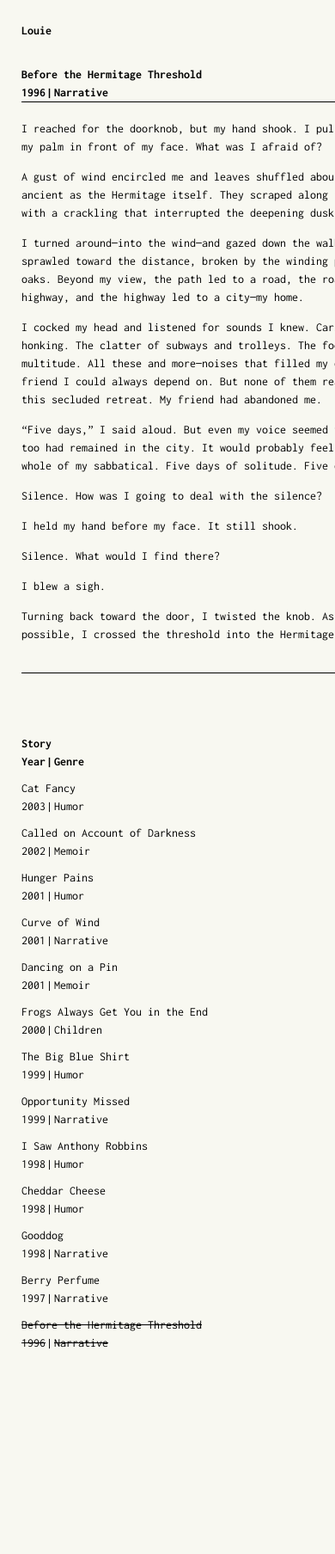
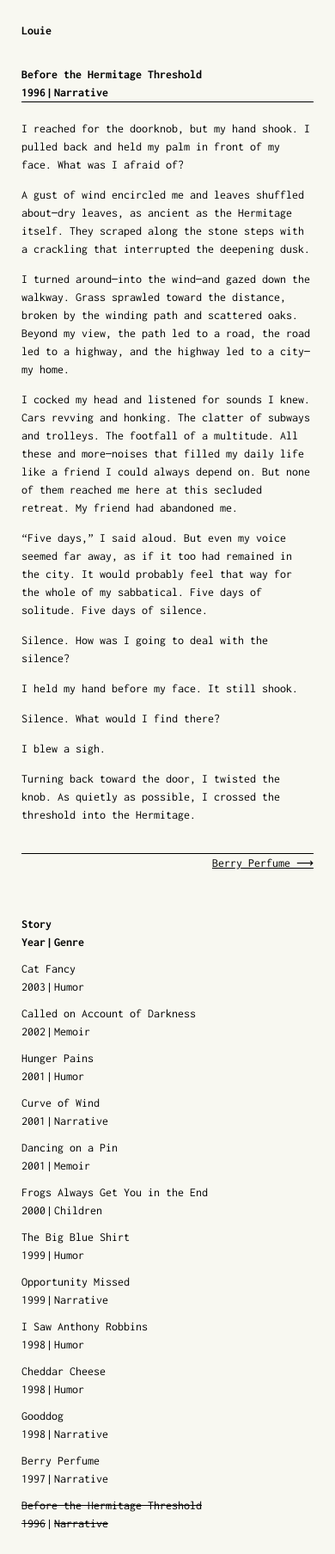
Before and after one commit to lilykonings/louie, a Jekyll site: the page built from _posts/1996-06-07-before-the-hermitage-threshold.md, in a window 390 px wide. Shown: the whole page at 86% size. Built offline with Jekyll 4.4.1, drawn with Linux system fonts in a browser that asks for light colours; before the commit the page ends 1597 px from its top, so only the background shows below that.

Commit message:
fix mobile view bug

```diff
--- a/_sass/base.scss
+++ b/_sass/base.scss
@@ -54,6 +54,7 @@ a {
 
 // layout
 html {
+  overflow-x: hidden;
   overflow-y: scroll;
 }
 
--- a/_sass/post.scss
+++ b/_sass/post.scss
@@ -59,3 +59,11 @@
     width: 100%;
   }
 }
+
+@include media-query($on-palm) {
+  .post__meta,
+  .post__body,
+  .post__paginate {
+    min-width: auto;
+  }
+}
```
